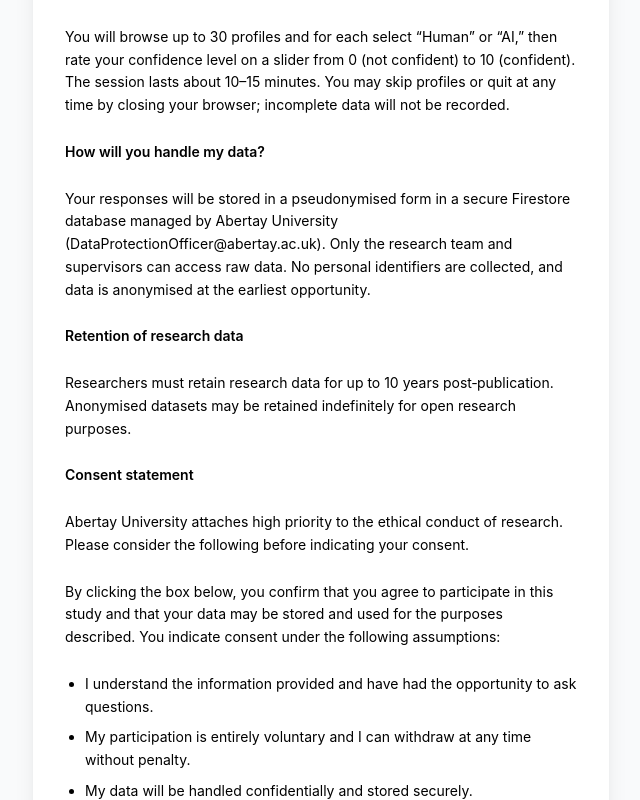
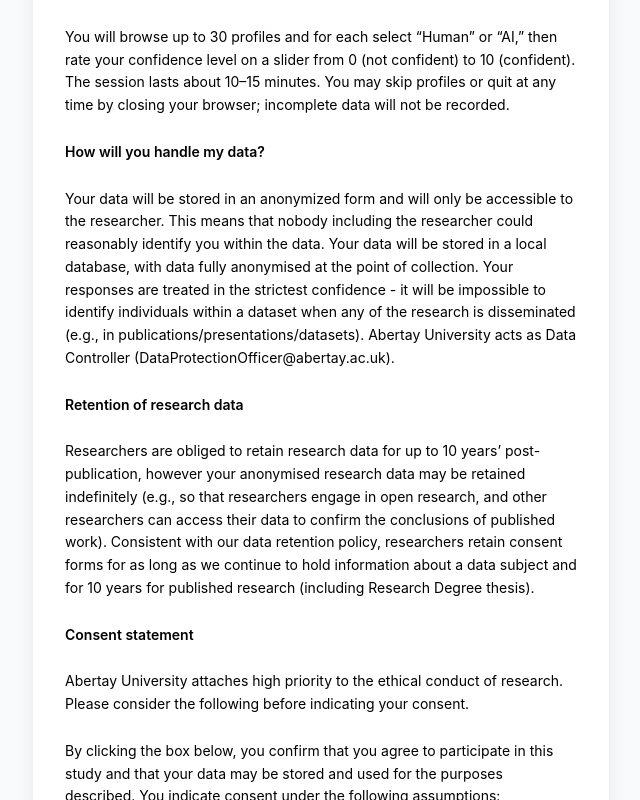
Before and after one commit to gmoir89/datingapp, a React (Create React App) app: page /#/ in a window 1280 px wide. Shown: the part 613-1413 px from the top of the page, without its empty margins (319-959 px from the left). Built offline with nearby package versions, Linux system fonts and the light colour scheme; no server answers.

Commit message:
consent page update

```diff
--- a/src/pages/ConsentPage.jsx
+++ b/src/pages/ConsentPage.jsx
@@ -65,13 +65,16 @@
         {/* How will you handle my data? */}
         <h2 className="font-semibold">How will you handle my data?</h2>
         <p>
-          Your responses will be stored in a pseudonymised form in a secure Firestore database managed by Abertay University (DataProtectionOfficer@abertay.ac.uk). Only the research team and supervisors can access raw data. No personal identifiers are collected, and data is anonymised at the earliest opportunity.
+          Your data will be stored in an anonymized form and will only be accessible to the researcher. This means that nobody including the researcher could reasonably identify you within the data. Your data will be stored in a local database, with data fully anonymised at the point of collection. Your responses are treated in the strictest confidence - it will be impossible to identify individuals within a dataset when any of the research is disseminated (e.g., in publications/presentations/datasets). Abertay University acts as Data Controller (DataProtectionOfficer@abertay.ac.uk).
         </p>
 
         {/* Retention of research data */}
         <h2 className="font-semibold">Retention of research data</h2>
         <p>
-          Researchers must retain research data for up to 10 years post‑publication. Anonymised datasets may be retained indefinitely for open research purposes.
+          Researchers are obliged to retain research data for up to 10 years’ post-publication, however your anonymised research data may be retained indefinitely (e.g., so that researchers engage in open research, and other researchers can access their data to confirm the conclusions of published work). Consistent with our data retention
+
+policy, researchers retain consent forms for as long as we continue to hold information about a data subject and for 10 years for published research (including Research Degree thesis).
+
         </p>
 
         {/* Consent statement */}
```
